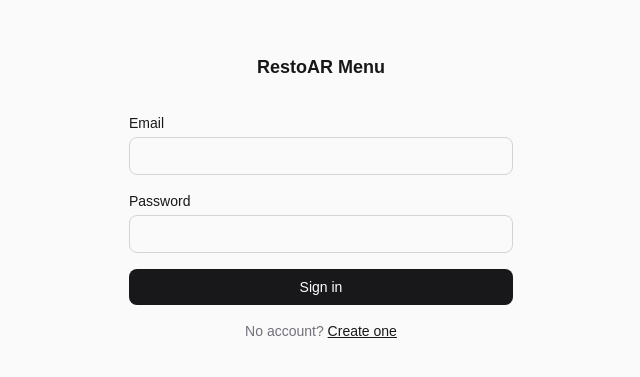
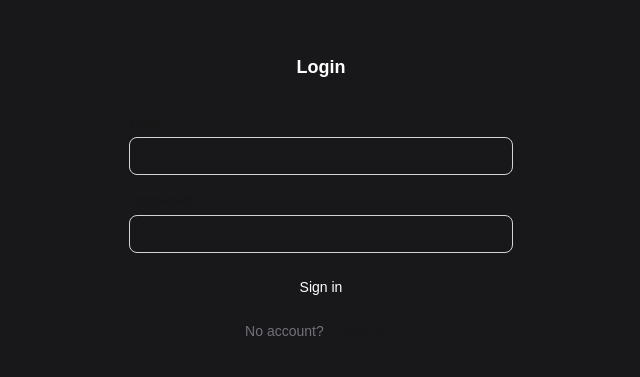
Before and after one commit to CalGuo/DishAR, a Next.js app: page /login in a window 1280 px wide. Shown: the part 203-580 px from the top of the page, without its empty margins (319-959 px from the left). Built offline with nearby package versions, Linux system fonts and the light colour scheme; no server answers.

Commit message:
Change layout background and link text color

```diff
--- a/src/app/login/layout.tsx
+++ b/src/app/login/layout.tsx
@@ -6,9 +6,9 @@ export default function AuthLayout({
   children: React.ReactNode;
 }) {
   return (
-    <div className="flex min-h-svh flex-col items-center justify-center bg-zinc-50 px-4">
-      <Link href="/" className="mb-8 text-lg font-semibold">
-        RestoAR Menu
+    <div className="flex min-h-svh flex-col items-center justify-center bg-zinc-900 px-4">
+      <Link href="/" className="mb-8 text-lg font-semibold text-white">
+        Login
       </Link>
       {children}
     </div>
```
